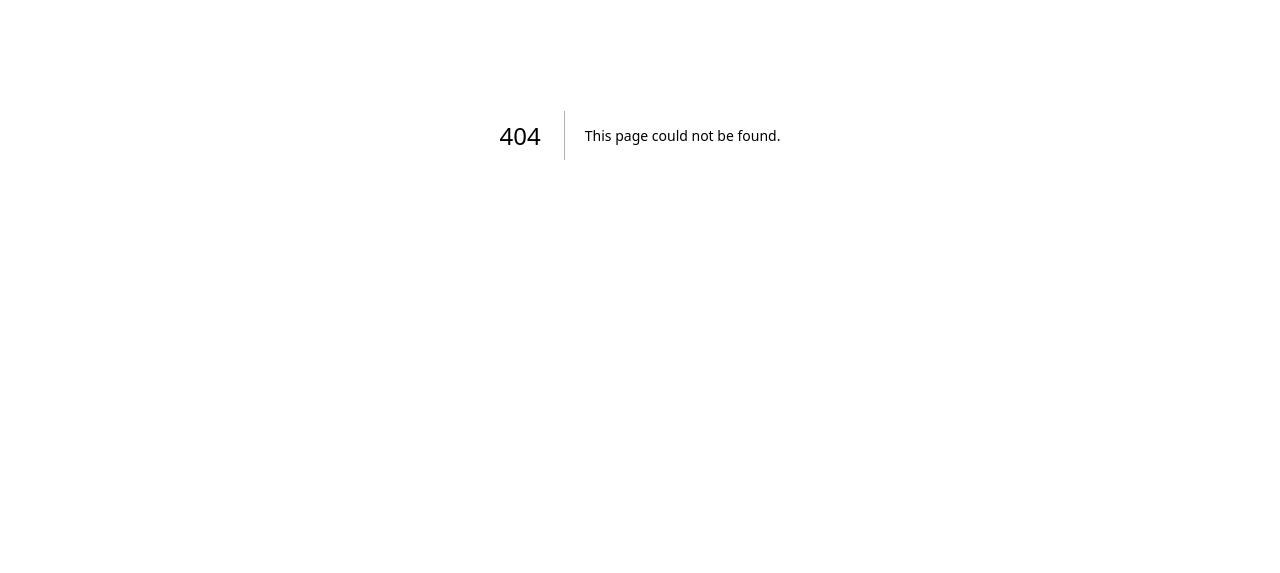
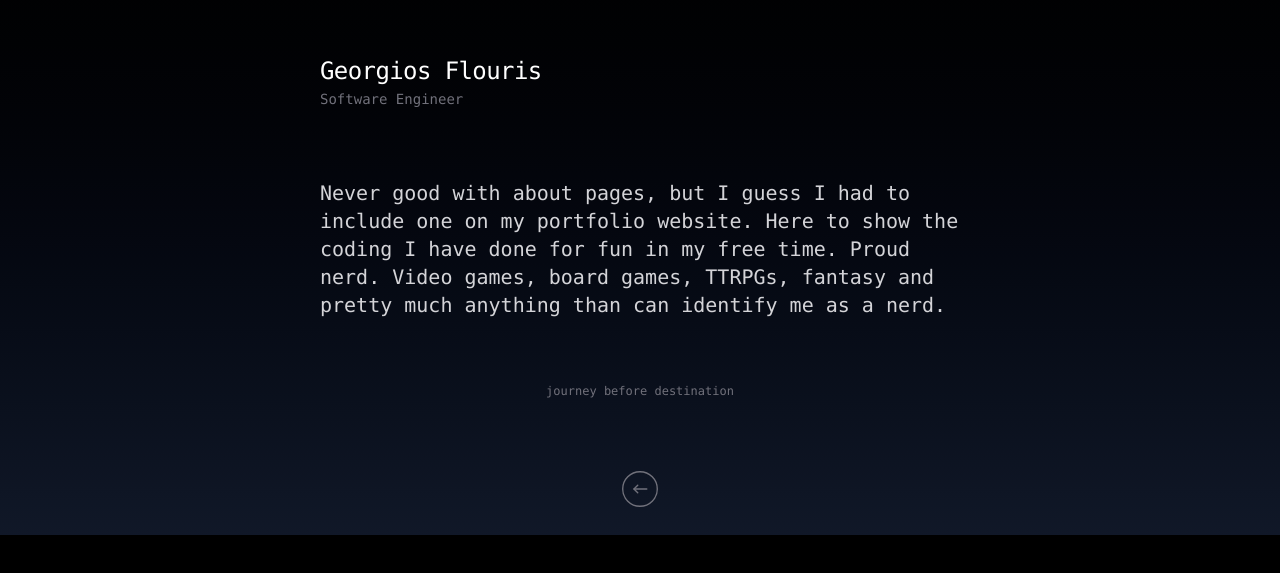
Before and after one commit to geofl0u/geofl0u-website, a Next.js app: page /about in a window 1280 px wide. Before the commit this address had no page. Shown: the part 265-838 px from the top of the page. Before the commit the page ends 800 px from the top, so only its background shows below. Built offline with nearby package versions, Linux system fonts and the light colour scheme.

Commit message:
add about page

```diff
--- /dev/null
+++ b/src/app/about/page.tsx
@@ -0,0 +1,22 @@
+import Header from "../components/header";
+import PageWrapper from "../components/pageWrapper";
+
+import BackButton from "../components/backButton";
+
+export default function AboutPage() {
+  return (
+    <PageWrapper>
+      <Header title="Georgios Flouris" subtitle="Software Engineer" />
+      <div className="flex flex-col gap-2 text-zinc-300">
+        <p className="animate-fade-in text-xl">
+          Never good with about pages, but I guess I had to include one on my
+          portfolio website. Here to show the coding I have done for fun in my
+          free time. Proud nerd. Video games, board games, TTRPGs, fantasy and pretty much
+          anything than can identify me as a nerd.
+          <div className="text-xs text-zinc-500 py-16 text-center">journey before destination</div>
+        </p>
+      </div>
+      <BackButton />
+    </PageWrapper>
+  );
+}
--- /dev/null
+++ b/src/app/components/backButton.tsx
@@ -0,0 +1,16 @@
+import Link from "next/link";
+
+import "~/styles/backButton.css";
+
+export default function BackButton() {
+  return (
+    <div className="m-auto height-auto flex flex-col gap-2 text-zinc-300">
+        <Link
+          className="animate-fade-in text-l hover:text-zinc-500"
+          href="/"
+        >
+          <span className="back-icon" />
+        </Link>
+      </div>
+  );
+}
--- /dev/null
+++ b/src/styles/backButton.css
@@ -0,0 +1,15 @@
+.back-icon {
+  display: block;
+  width: 36px;
+  height: 36px;
+  background-color: var(--color-zinc-500);
+
+  mask: url("/back.svg") center / contain no-repeat;
+  -webkit-mask: url("/back.svg") center / contain no-repeat;
+
+  transition: background-color 150ms ease;
+}
+
+.back-icon:hover {
+  background-color: var(--color-zinc-300);
+}
```
Also changed, not shown: public/back.svg (added).
